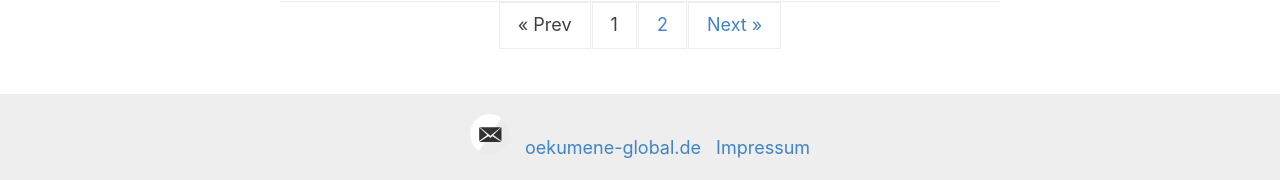
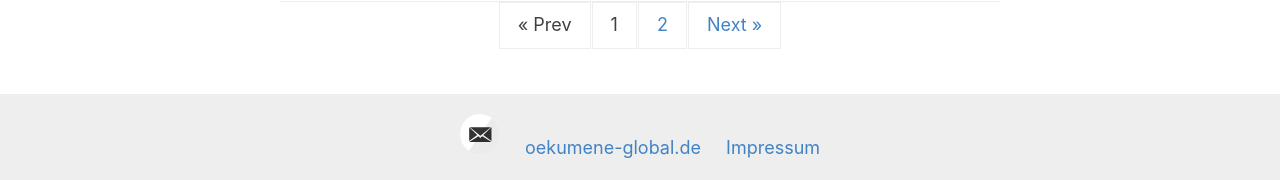
Before and after one commit to wmmr/wmmr.github.io, a Jekyll site: the page built from index.html, in a window 1280 px wide. Shown: the part 2496-2676 px from the top of the page. Built offline with Jekyll 4.4.1, drawn with Linux system fonts in a browser that asks for light colours; the list of posts is cut into pages by our own code.

Commit message:
Update style.scss

```diff
--- a/assets/style.scss
+++ b/assets/style.scss
@@ -421,6 +421,11 @@ nav {
 footer {
   padding: 20px 0;
   text-align: center;
+  vertical-align: middle;
+}
+
+footer > a {
+  margin: 10px;
 }
 
 body:after {
```
